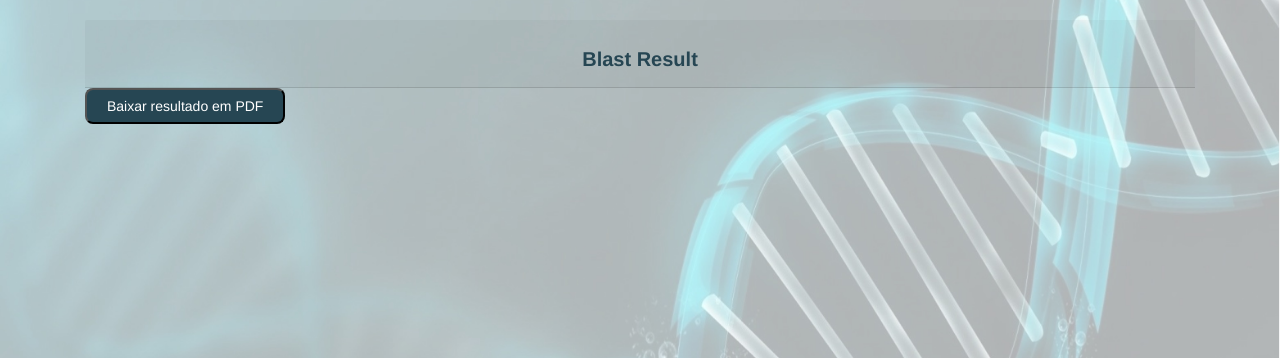
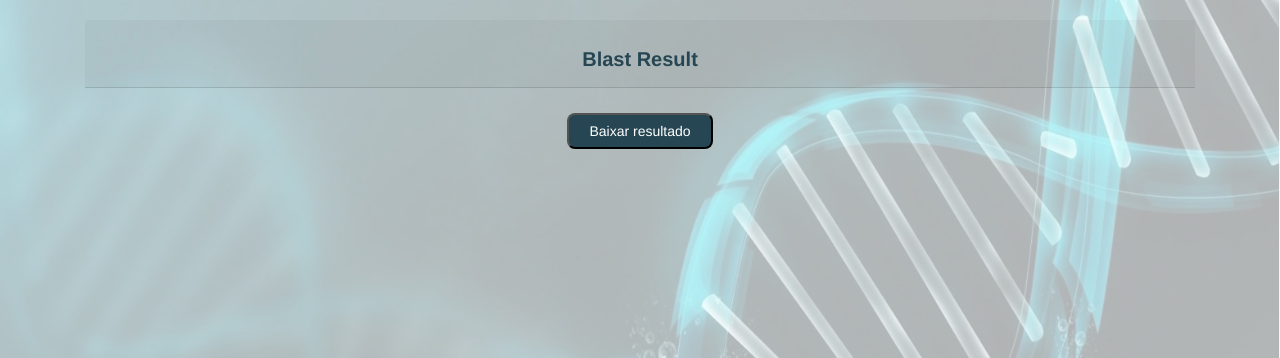
Before and after one commit to YannFigueiredo/projeto-bioinformatica, a Django app: template bioinfo_project/bioinfo_web/templates/bioinfo_web/resultado_blast.html in a window 1280 px wide. Shown: the part 62-420 px from the top of the page. Run offline with Django 3.2, Linux system fonts and the light colour scheme; the template is opened without the code that fills it, so the values that code supplies are empty; some libraries are stand-ins or nearby versions.

```diff
--- a/bioinfo_project/bioinfo_web/static/css/styles.css
+++ b/bioinfo_project/bioinfo_web/static/css/styles.css
@@ -225,10 +225,6 @@ hr.divisoria-alinhamento{
     color: darkblue;
 }
 
-div.resultado.container{
-    /*...*/
-}
-
 /*Style página de download*/
 .conteiner-download{
     text-align: center;
--- a/bioinfo_project/bioinfo_web/templates/bioinfo_web/resultado_blast.html
+++ b/bioinfo_project/bioinfo_web/templates/bioinfo_web/resultado_blast.html
@@ -21,9 +21,11 @@
                        'Identidade': 109.44}--->
 
         {%endfor%}
-        <a style="color: white;" id="download-result" class="link-download">
-                <button class="button-download">Baixar resultado em PDF</button>
-        </a>
+        <div class="conteiner-download">
+                <a style="color: white;" id="download-result" class="link-download">
+                        <button class="button-download">Baixar resultado</button>
+                </a>
+        </div>
         <br><br><br><br><br>
 </div>
 
```
Also changed, not shown: bioinfo_project/bioinfo_web/templates/bioinfo_web/download.html (+5 -3 lines), 6 other files.
